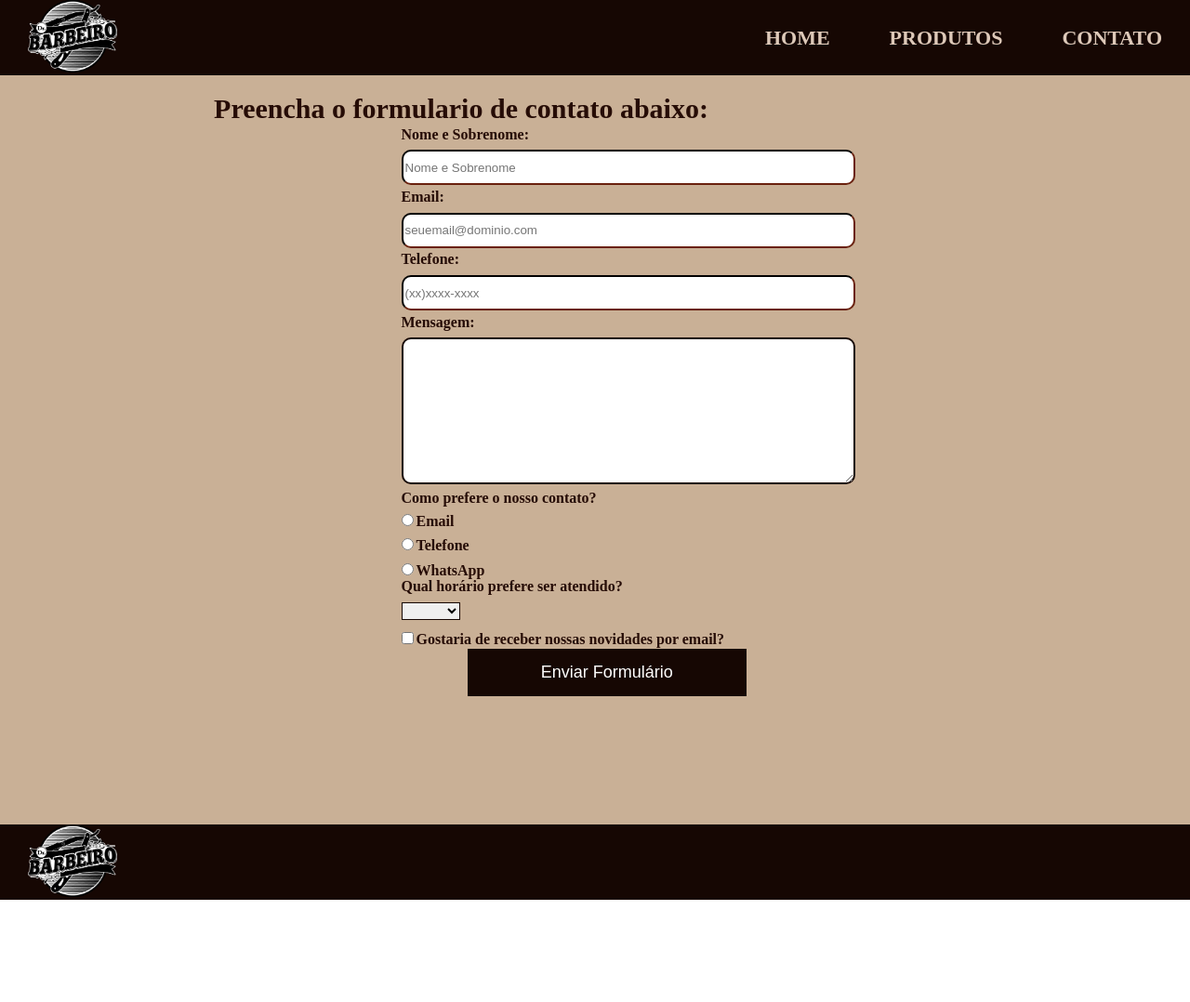
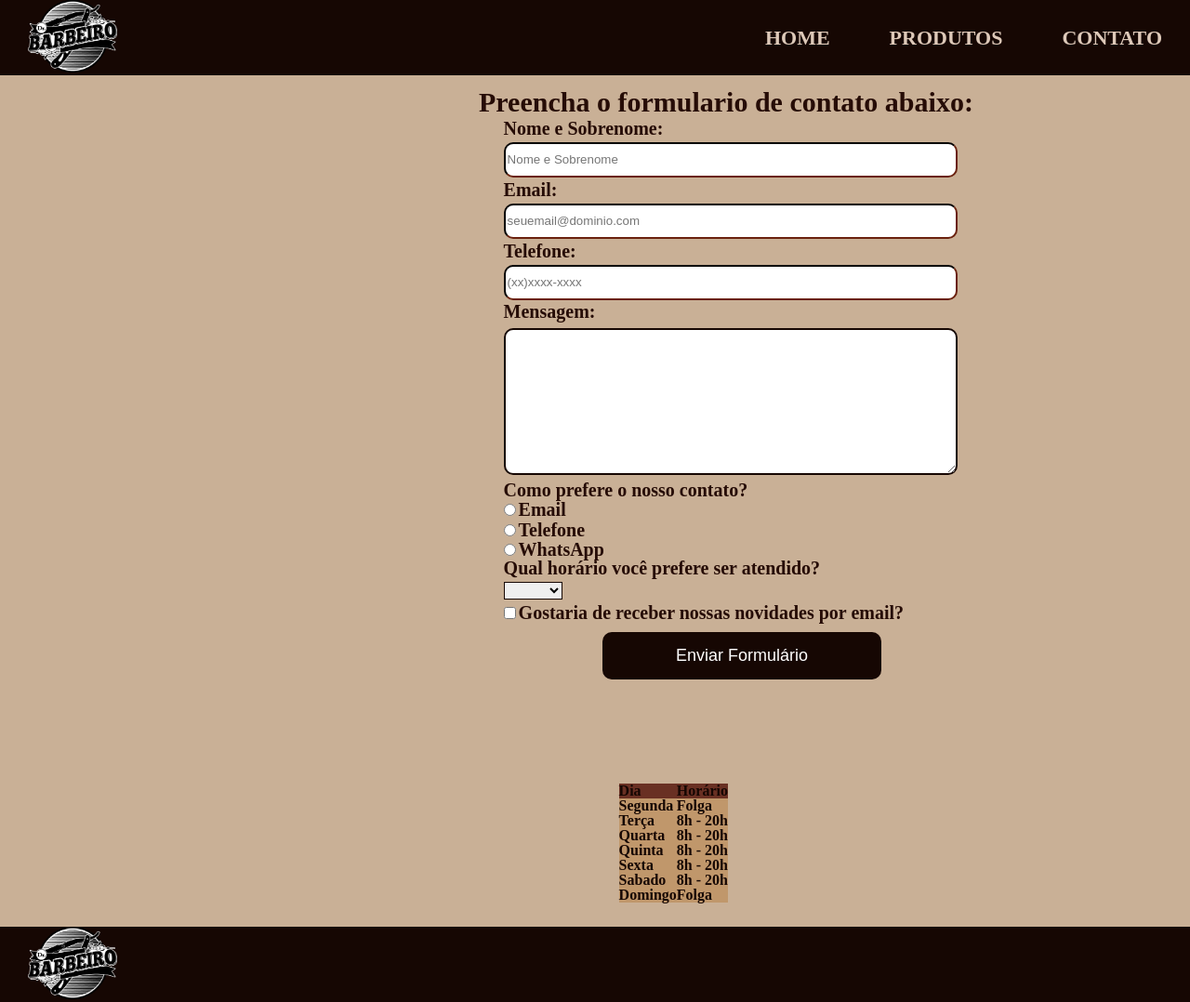
Before and after one commit to Rezenddyr/Desenvolvimento-Web-CEFET, a plain HTML site: page Berbearia/contato.html in a window 1280 px wide. Shown: the whole page at 93% size. Before the commit the page ends 968 px from the top, so only its background shows below. Drawn offline with Linux system fonts and the light colour scheme.

Commit message:
Add files via upload

```diff
--- a/Berbearia/background.css
+++ b/Berbearia/background.css
@@ -1,3 +1,3 @@
-main{
+body{
     background-color: #c9b096;
 }
--- a/Berbearia/contato.html
+++ b/Berbearia/contato.html
@@ -56,7 +56,7 @@
 						<input class="bola" type="radio" name="contato">WhatsApp
 					</label>
 					<br>
-					<label for="horário">Qual horário prefere ser atendido?
+					<label for="Horario">Qual horário você prefere ser atendido?
 						<br>
 						<select name="Teste" id="">
 							<option selected disabled value="    "></option>
@@ -74,6 +74,44 @@
 						Enviar Formulário
 					</button>
             </div>
+			<table>
+				<tbody>
+					<thead>
+						<tr>
+							<td>Dia</td>
+							<td>Horário</td>
+						</tr>
+					</thead>
+					<tr>
+						<td>Segunda</td>
+						<td>Folga</td>
+					</tr>
+					<tr>
+						<td>Terça</td>
+						<td>8h - 20h</td>
+					</tr>
+					<tr>
+						<td>Quarta</td>
+						<td>8h - 20h</td>
+					</tr>
+					<tr>
+						<td>Quinta</td>
+						<td>8h - 20h</td>
+					</tr>
+					<tr>
+						<td>Sexta</td>
+						<td>8h - 20h</td>
+					</tr>
+					<tr>
+						<td>Sabado</td>
+						<td>8h - 20h</td>
+					</tr>
+					<tr>
+						<td>Domingo</td>
+						<td>Folga</td>
+					</tr>
+				</tbody>
+			</table>
 		</main>
 		<footer>
 			<h1><img id="logop" src="logo.png"></h1>
--- a/Berbearia/contatos.css
+++ b/Berbearia/contatos.css
@@ -1,13 +1,14 @@
 .formulario{
+	display:table;
+	justify-content: center;
 	border: solid;
 	border-color:#c9b096;
-	margin-left: 30%;
+	margin-left: 40%;
 }
 
 h2{
 	color: #260C06;
 	font-weight: bold;
-	margin-left: -42rem;
 	margin-top: 2%;
 	text-align: center;
 	margin-bottom: 0.5%;
@@ -17,6 +18,7 @@ h2{
 label{
 	color: #260C06;
 	font-weight: bold;
+	font-size: 20px;
 	margin-left: 5%;
 }
 
@@ -49,6 +51,7 @@ textarea{
 }
 
 button{
+	border-radius: 10px;
 	color: white;
     text-align: center;
     width: 300px;
@@ -56,8 +59,20 @@ button{
     border: #160703;
     background-color: #160703;
     font-size: 18px;
-    margin-left: 13%;
+	margin-top: 2%;
+    margin-left: 25%;
 	margin-bottom: 135px;
+}
+
+button:hover{
+	text-decoration: underline;
+	cursor: pointer;
+	transition: 0.5s;
+	transform: scale(1.05);
+}
+
+button:active{
+	background-color: #44170d;
 }
 
 #digitamensagem{
@@ -69,3 +84,18 @@ button{
 	border-color: #160703;
 	border-width: 2px;
 }
+
+thead{
+	background-color: #693023;
+}
+
+tbody{
+	border-color: #160703;
+	background-color: #c0976b;
+}
+
+table{
+	color: #160703;
+	font-weight: bold;
+	margin: -2% 0 2% 52%;
+}
--- a/Berbearia/produtos.css
+++ b/Berbearia/produtos.css
@@ -1,4 +1,5 @@
 .produtos {
+	display: table;
 	width: 600px;
 	padding: 50px 50px;
 	margin-left: 430px;
```
